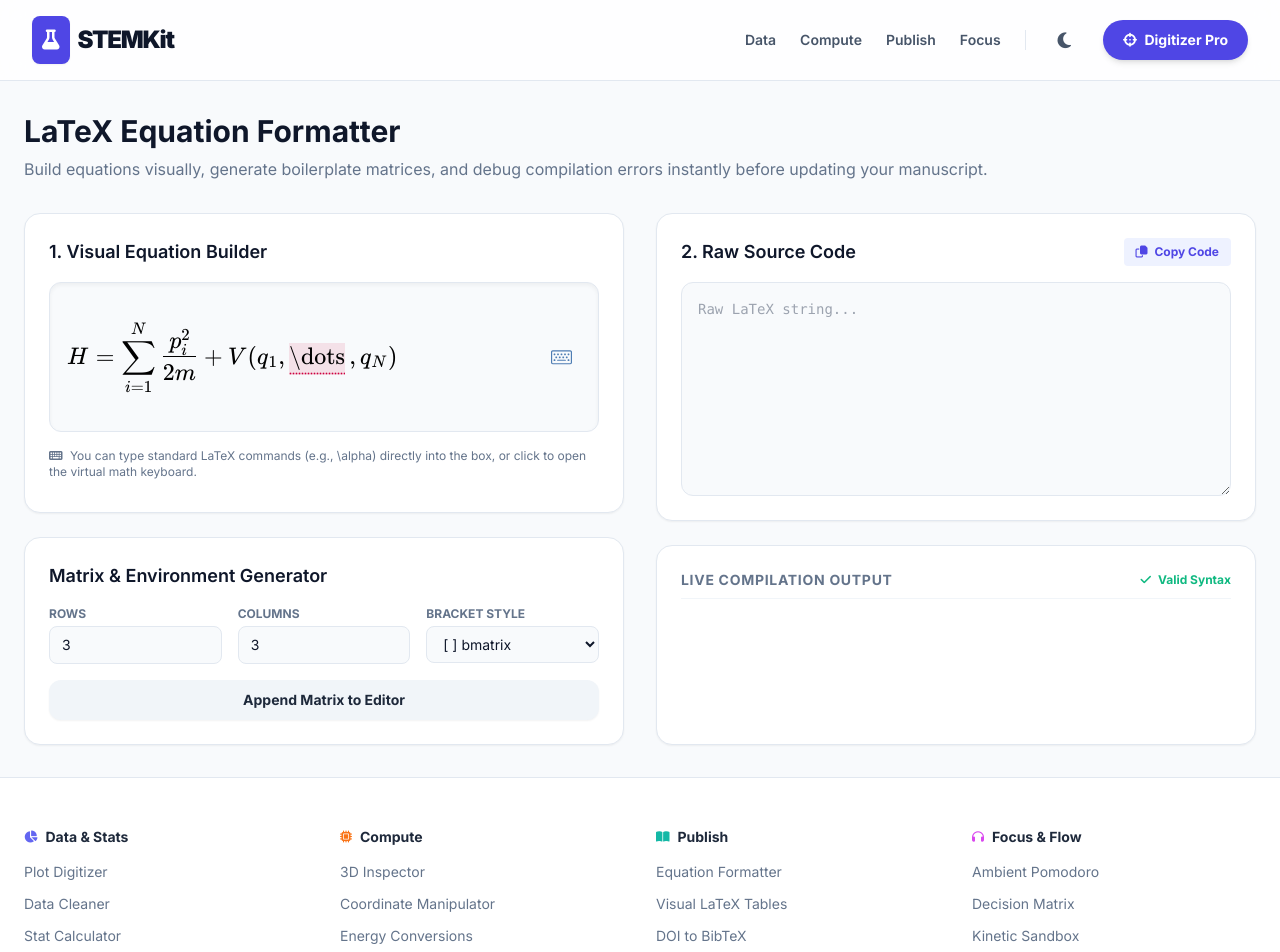
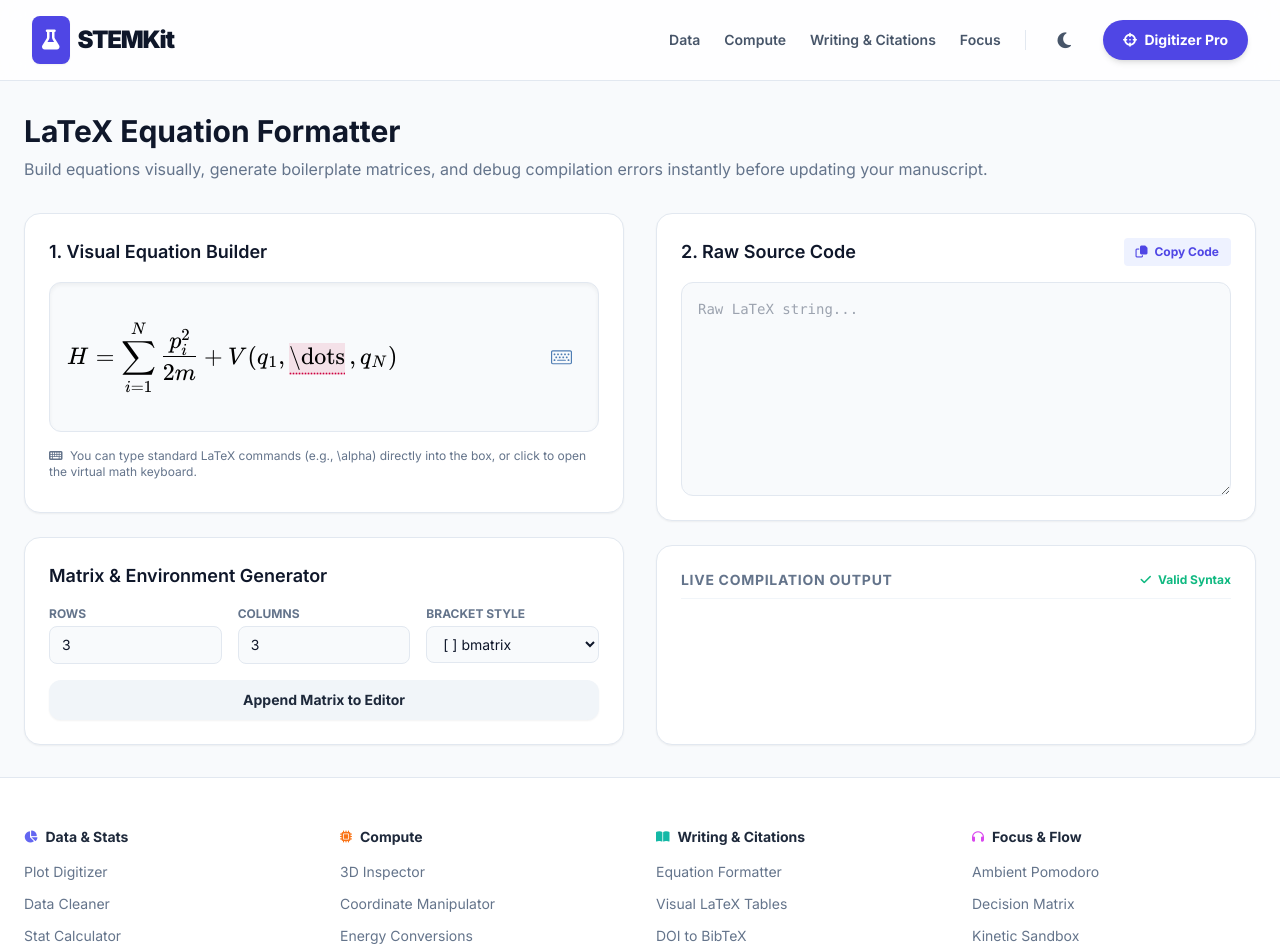
Before and after one commit to LD-Shell/stemkit, a plain HTML site: page latex-formatter.html in a window 1280 px wide. Shown: the top 952 px of the page. Drawn offline with Linux system fonts and the light colour scheme.

```diff
--- a/latex-formatter.html
+++ b/latex-formatter.html
@@ -88,7 +88,7 @@
                 <div class="hidden md:flex items-center gap-6 text-sm font-semibold text-slate-600 dark:text-slate-300">
                     <a href="index.html#data-tools" class="hover:text-indigo-600 dark:hover:text-indigo-400 transition-colors">Data</a>
                     <a href="index.html#comp-tools" class="hover:text-indigo-600 dark:hover:text-indigo-400 transition-colors">Compute</a>
-                    <a href="index.html#pub-tools" class="hover:text-indigo-600 dark:hover:text-indigo-400 transition-colors">Publish</a>
+                    <a href="index.html#pub-tools" class="hover:text-indigo-600 dark:hover:text-indigo-400 transition-colors">Writing & Citations</a>
                     <a href="index.html#focus-tools" class="hover:text-indigo-600 dark:hover:text-indigo-400 transition-colors">Focus</a>
 
                     <div class="h-5 w-px bg-slate-200 dark:bg-slate-700"></div>
@@ -119,7 +119,7 @@
             <div class="px-4 pt-2 pb-6 space-y-2 text-base font-semibold text-slate-600 dark:text-slate-300">
                 <a href="index.html#data-tools" class="mobile-link block py-3 px-4 rounded-xl hover:bg-slate-50 dark:hover:bg-slate-800 hover:text-indigo-600 transition-colors">Data & Stats</a>
                 <a href="index.html#comp-tools" class="mobile-link block py-3 px-4 rounded-xl hover:bg-slate-50 dark:hover:bg-slate-800 hover:text-indigo-600 transition-colors">Compute</a>
-                <a href="index.html#pub-tools" class="mobile-link block py-3 px-4 rounded-xl hover:bg-slate-50 dark:hover:bg-slate-800 hover:text-indigo-600 transition-colors">Publish</a>
+                <a href="index.html#pub-tools" class="mobile-link block py-3 px-4 rounded-xl hover:bg-slate-50 dark:hover:bg-slate-800 hover:text-indigo-600 transition-colors">Writing & Citations</a>
                 <a href="index.html#focus-tools" class="mobile-link block py-3 px-4 rounded-xl hover:bg-slate-50 dark:hover:bg-slate-800 hover:text-indigo-600 transition-colors">Focus & Flow</a>
                 <div class="pt-4 mt-2 border-t border-slate-100 dark:border-slate-800">
                     <a href="plot-digitizer.html" class="block text-center bg-indigo-600 hover:bg-indigo-700 text-white py-3 rounded-xl shadow-md transition-colors">Digitizer Pro</a>
@@ -234,7 +234,7 @@
                     </ul>
                 </div>
                 <div>
-                    <h4><i class="fa-solid fa-book-open text-teal-500 text-xs"></i> Publish</h4>
+                    <h4><i class="fa-solid fa-book-open text-teal-500 text-xs"></i> Writing &amp; Citations</h4>
                     <ul>
                         <li><a href="latex-formatter.html">Equation Formatter</a></li>
                         <li><a href="latex-tables.html">Visual LaTeX Tables</a></li>
```
